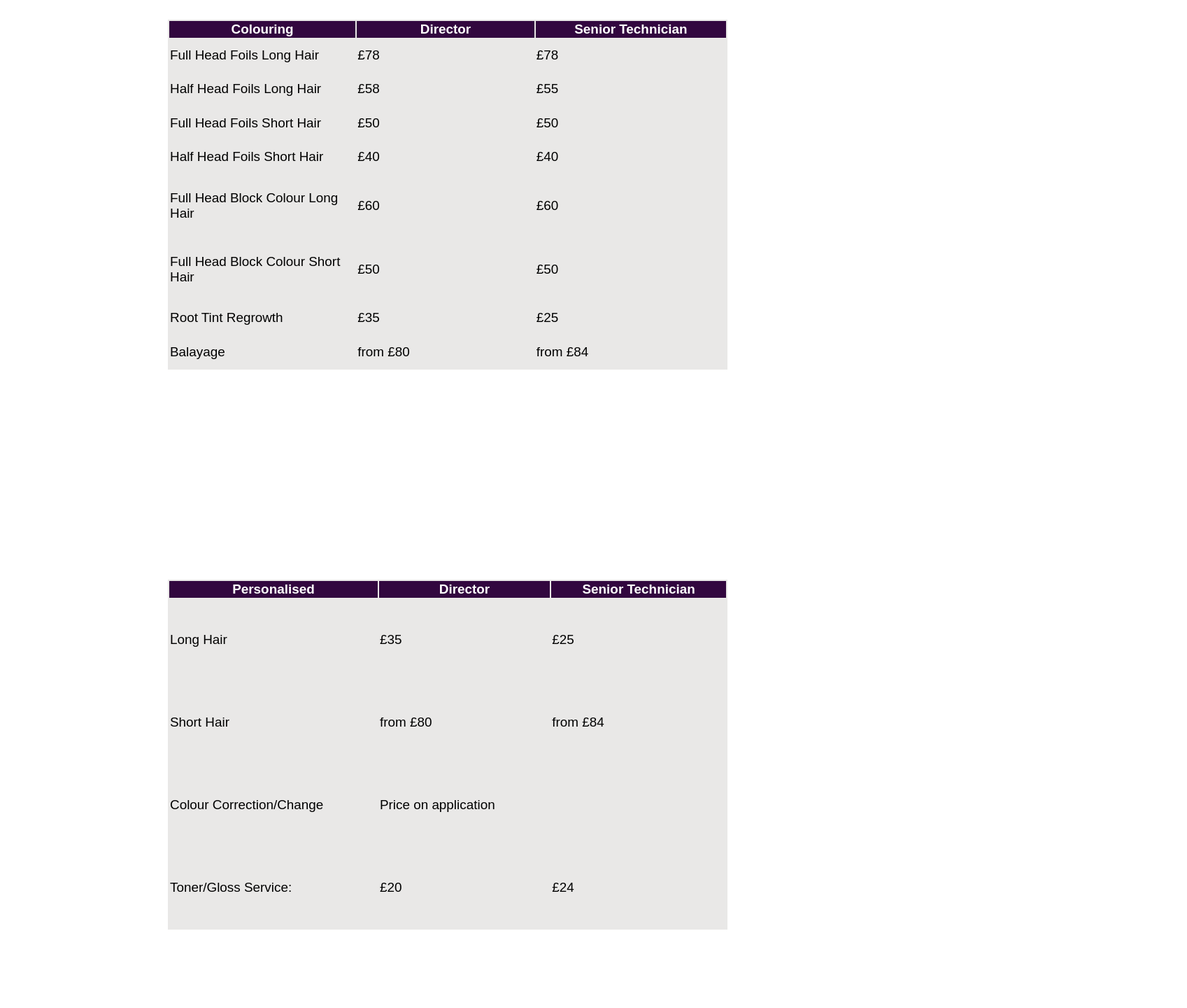
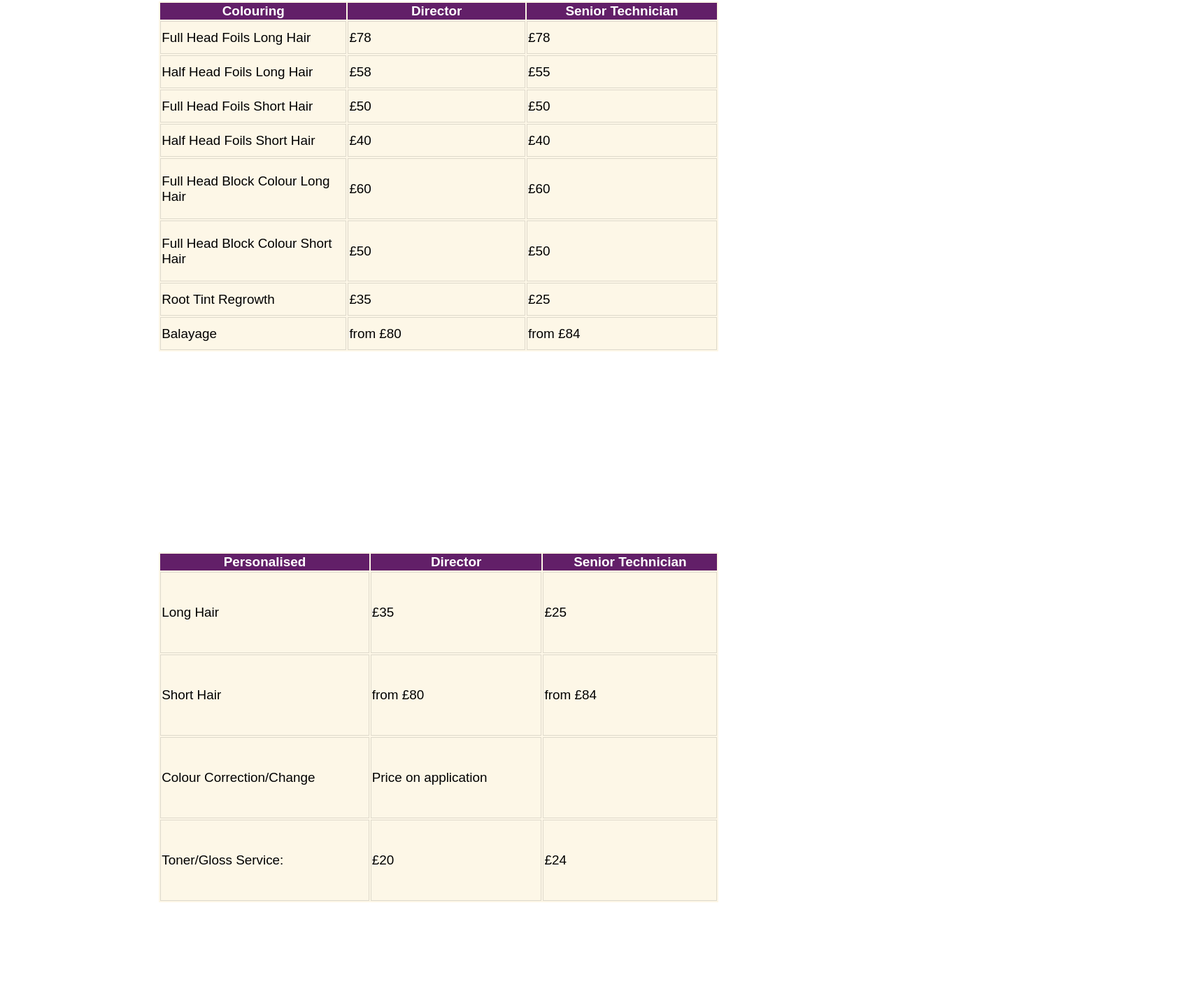
Before and after one commit to londaploetz/polkadot, a React (Create React App) app: page / in a window 1280 px wide. Shown: the part 2058-3498 px from the top of the page at 70% size, 1697 px wide, since content can reach past the window. Built offline with nearby package versions, Linux system fonts and the light colour scheme.

Commit message:
changes to layout

```diff
--- a/src/components/hours/hours.css
+++ b/src/components/hours/hours.css
@@ -2,7 +2,7 @@
     box-sizing: border-box;
     position: relative;
     width: 10%;
-    padding-left: 400px;
+    padding-left: 83ch;
     flex: 0 0 75%;
     max-width: 70%;
     display: block;
@@ -20,8 +20,8 @@
     font-size: 3ch;
     display: block;
     padding-right: 19ch;
-    padding-left: 14ch;
-    padding-top: 23ch;
+    padding-left: 509px;
+    padding-top: 1ch;
 }
 
 .td_hours {
@@ -38,8 +38,8 @@
     display: block;
     padding-top: 1px;
     padding-bottom: 20px;
-    padding-left: 400px;
-    padding-right: 500px;
+    padding-left: 500px;
+    padding-right: 300px;
     font-size: 2ch;
     text-align: left;
 
--- a/src/components/index.js
+++ b/src/components/index.js
@@ -1,4 +1,4 @@
 export { default as About } from './about/About';
-export { default as Grid } from './grid/Grid';
+export { default as Grid } from './table/Grid';
 export { default as Hours } from './hours/Hours';
 export { default as Navbar } from './navbar/Navbar';
--- a/src/components/grid/grid.css
+++ b/src/components/table/grid.css
@@ -5,6 +5,7 @@
     justify-content: center;
     align-items: center;
     position: center;
+    margin: -1%;
   }
 
 .colouring {
@@ -25,25 +26,26 @@ justify-content: center;
 .table_grid {
     width: 800px;
     height: 500px;
-    background-color: rgb(233, 232, 231);
+    background-color: rgba(245, 216, 136, 0.199);
     font-family:sans-serif;
     font-size: .5cm;
 }
 .table_grid_personal {
   width: 800px;
   height: 230px;
-  background-color: rgb(233, 232, 231);
+  background-color: rgb(247, 237, 228);
   font-family:sans-serif;
   font-size: .5cm;
 }
 
     th {
-    background-color: rgb(50, 7, 63);
+    background-color: rgb(98, 31, 104);
     color: rgb(255, 255, 255);
     width: 800px;
     height: 1px;
     }
 
     td {
+      border: 1px solid rgba(0, 0, 0, 0.123);
     text-align: left;
     }
```
Also changed, not shown: src/components/table/Grid.jsx (renamed from src/components/grid/Grid.jsx), src/components/table/GridHead.jsx (renamed from src/components/grid/GridHead.jsx), src/components/table/GridRow.jsx (renamed from src/components/grid/GridRow.jsx).
